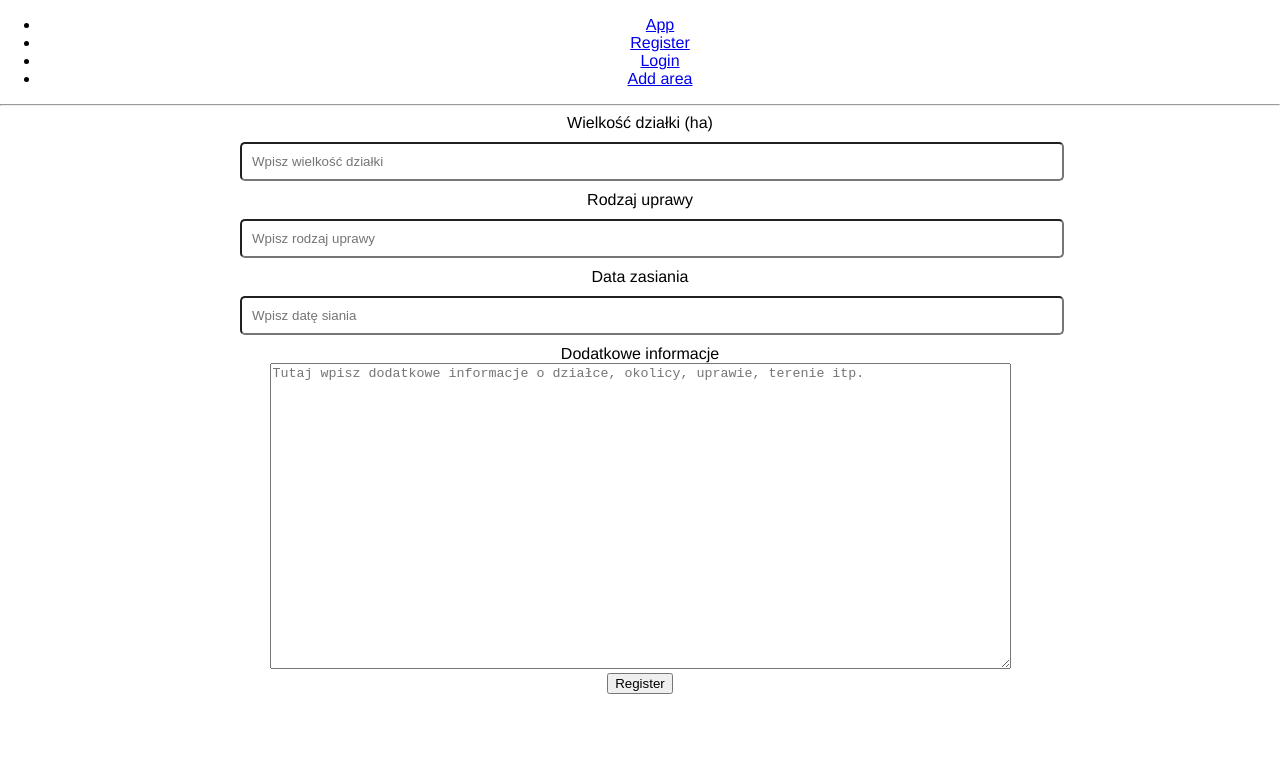
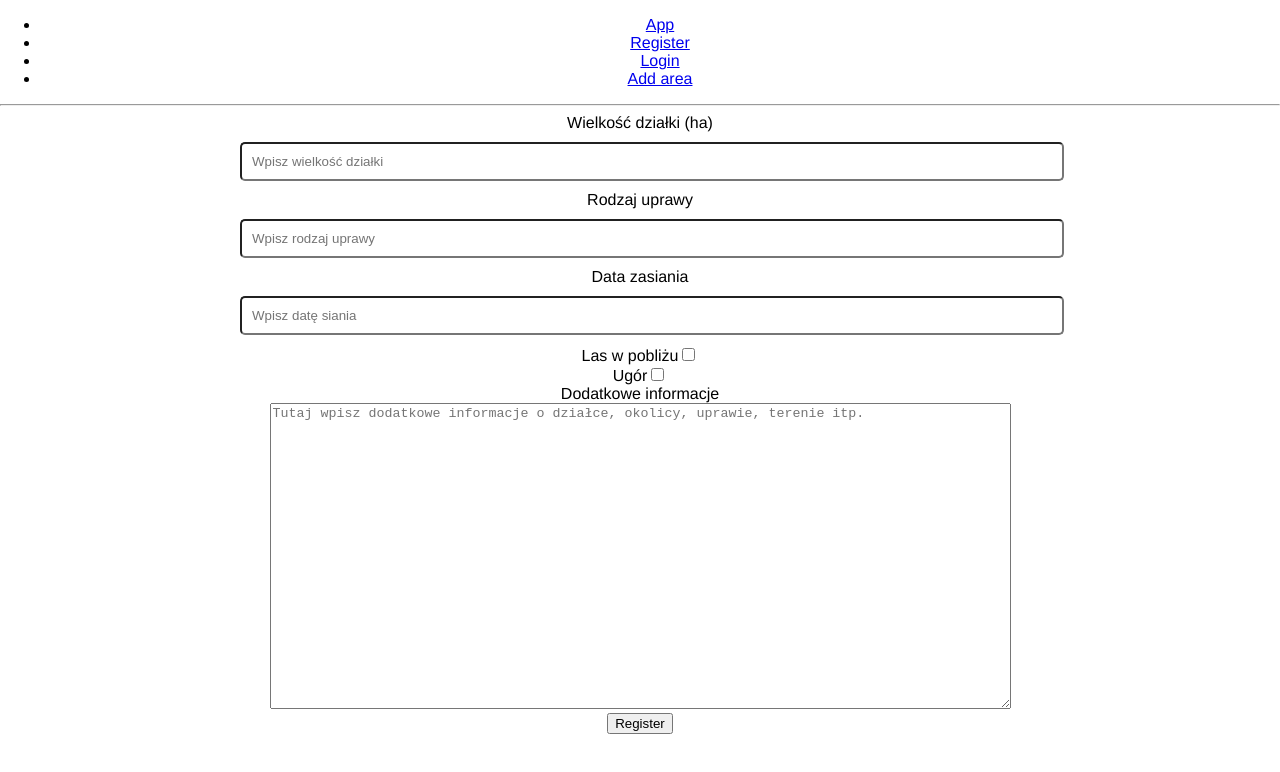
Before and after one commit to Mikolaj86/bees, a React (Create React App) app: page /add-area in a window 1280 px wide. Shown: the top 772 px of the page. Built offline with nearby package versions, Linux system fonts and the light colour scheme.

Commit message:
add add-area boolean

```diff
--- a/src/App.js
+++ b/src/App.js
@@ -4,7 +4,6 @@ import './App.css';
 import Error404 from "./error404";
 import AddArea from "./components/add-area/add-area";
 import RegisterUser from "./components/registration/register";
-
 import { Login } from "./components/login/login";
 import { BrowserRouter as Router, Route, Link, Switch } from "react-router-dom";
 
--- a/src/components/add-area/add-area-fields.js
+++ b/src/components/add-area/add-area-fields.js
@@ -30,6 +30,20 @@ const AddAreaInput = props => {
                     placeholder={"Wpisz datę siania"}
                     handleChange={props.handleChange}
                 />
+                <label>
+                    Las w pobliżu
+                    <input
+                        checked={props.statehecked}
+                        onChange={props.forestChange}
+                        type="checkbox" />
+                </label><br />
+                <label>
+                    Ugór
+                    <input
+                        checked={props.statefallen}
+                        onChange={props.fallenChange}
+                        type="checkbox" />
+                </label>
                 <TextArea
                     title={"Dodatkowe informacje"}
                     rows={20}
--- a/src/components/add-area/add-area.js
+++ b/src/components/add-area/add-area.js
@@ -9,14 +9,26 @@ class AddArea extends Component {
             areas: [
                 // id: '',
                 // field_size: '',
-                // it_forest: false,
                 // since_when_sown: '',
                 // crop_type: '',
                 // additional_description: '',
+                // it_forest: false,
+                // is_fallen: false,
             ],
             newArea: {},
+            it_forest: false,
+            is_fallen: false,
         }
     }
+
+    handleForestChange = (e) => {
+        const it_forest = e.target.checked;
+        this.setState({ it_forest });
+    };
+    handleFallenChange = (e) => {
+        const is_fallen = e.target.checked;
+        this.setState({ is_fallen });
+    };
 
     handleInput = (e) => {
         let value = e.target.value;
@@ -50,10 +62,11 @@ class AddArea extends Component {
         let newField = {
             id: Date.now(),
             field_size: this.state.newArea.field_size,
-            it_forest: this.state.newArea.it_forest,
+            it_forest: this.state.it_forest,
             crop_type: this.state.newArea.crop_type,
             since_when_sown: this.state.newArea.since_when_sown,
             additional_description: this.state.newArea.additional_description,
+            is_fallen: this.state.is_fallen,
         };
         this.setState({
             areas: [...this.state.areas, newField],
@@ -65,7 +78,10 @@ class AddArea extends Component {
     render() {
         return (
           <div className="Add">
-              <AddAreaInput addField={this.addField} newArea={this.state.newArea} handleChange={this.handleInput} handleTextArea={this.handleTextArea}  />
+              <AddAreaInput addField={this.addField} newArea={this.state.newArea} handleChange={this.handleInput} handleTextArea={this.handleTextArea}
+                            statehecked={this.state.it_forest} forestChange={this.handleForestChange}
+                            statefallen={this.state.is_fallen} fallenChange={this.handleFallenChange}/>
+
           </div>
         );
     }
```
